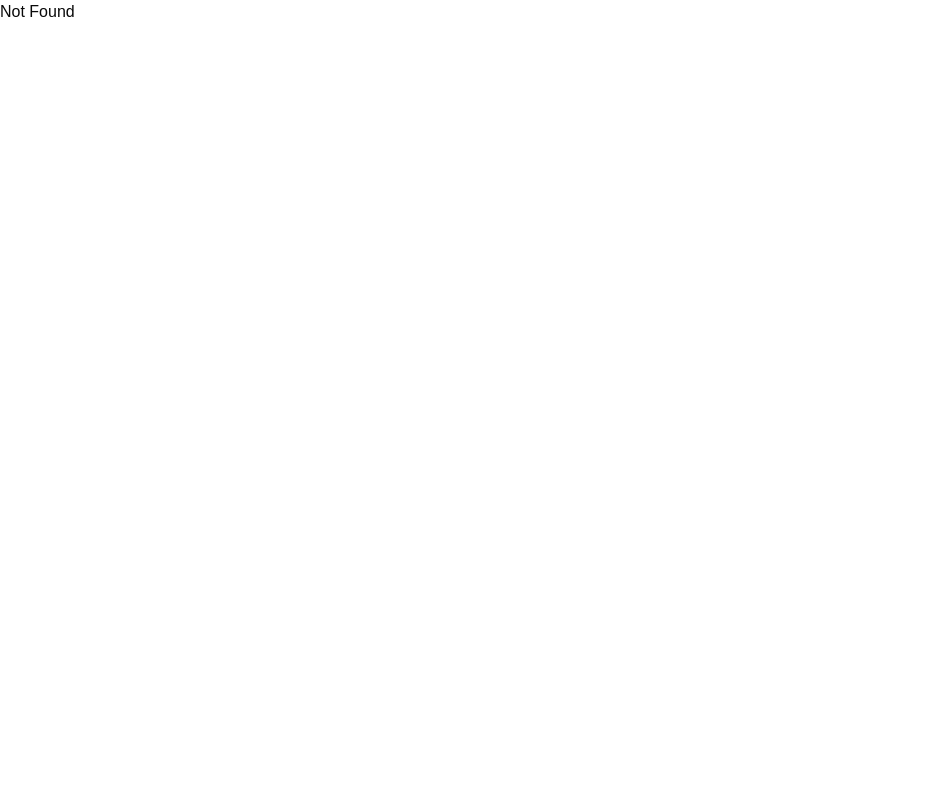
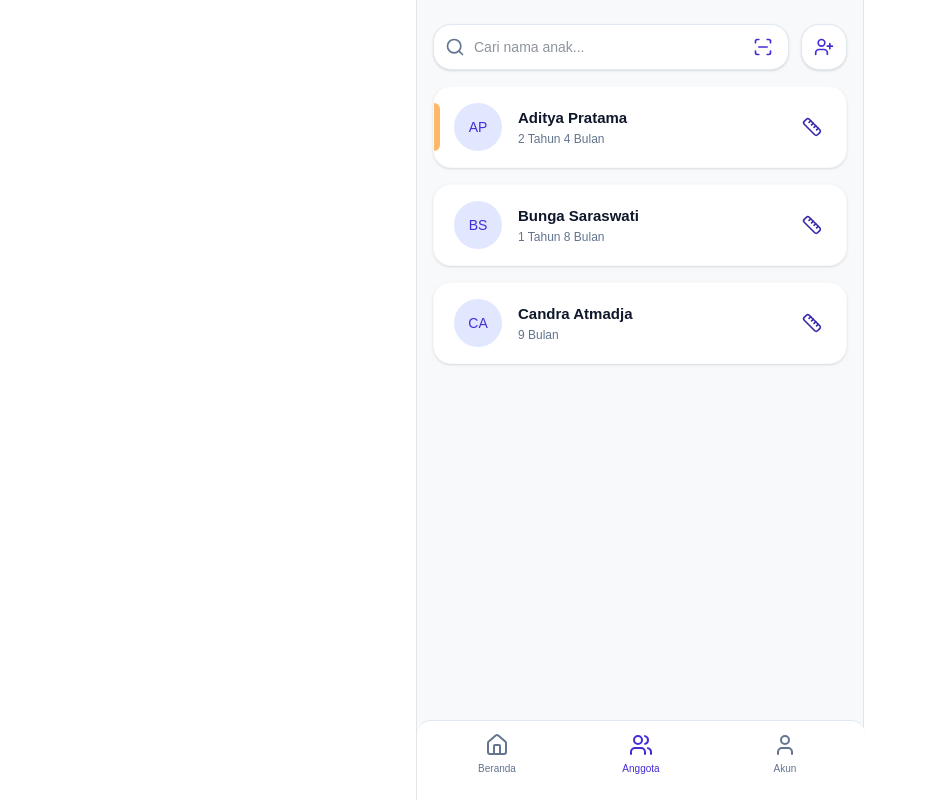
Before and after one commit to sarishoproject/pkm-posyandu, a React (Vite) app: page /anggota in a window 1280 px wide. Shown: the whole page, without its empty margins (0-926 px from the left). Built offline with nearby package versions, Linux system fonts and the light colour scheme.

Commit message:
feat(ui): implement members list view

```diff
--- a/package.json
+++ b/package.json
@@ -1,6 +1,6 @@
 {
   "name": "pkm-posyandu",
-  "version": "2.0.0",
+  "version": "2.1.0",
   "private": true,
   "type": "module",
   "scripts": {
--- /dev/null
+++ b/src/app/anggota/index.tsx
@@ -0,0 +1,116 @@
+import { createFileRoute, Link } from "@tanstack/react-router";
+import {
+  Search,
+  ScanLine,
+  UserPlus,
+  Ruler,
+  Home,
+  Users,
+  User
+} from 'lucide-react';
+
+export const Route = createFileRoute("/anggota/")({
+  component: MobileView,
+});
+
+function MobileView() {
+  const childrenData = [
+    {
+      initials: 'AP',
+      name: 'Aditya Pratama',
+      age: '2 Tahun 4 Bulan',
+      isActive: true,
+    },
+    {
+      initials: 'BS',
+      name: 'Bunga Saraswati',
+      age: '1 Tahun 8 Bulan',
+      isActive: false,
+    },
+    {
+      initials: 'CA',
+      name: 'Candra Atmadja',
+      age: '9 Bulan',
+      isActive: false,
+    },
+  ];
+
+  return (
+    <div className="flex flex-col min-h-screen bg-[#F8F9FA] max-w-md mx-auto relative font-sans text-slate-800 border-x">
+      <div className="flex items-center gap-3 p-4 pt-6">
+        <div className="relative flex-1">
+          <Search className="absolute left-3 top-1/2 -translate-y-1/2 w-5 h-5 text-slate-500" />
+          <input
+            type="text"
+            placeholder="Cari nama anak..."
+            className="w-full pl-10 pr-12 py-3 rounded-2xl border border-slate-200 focus:outline-none focus:border-indigo-600 focus:ring-1 focus:ring-indigo-600 bg-white shadow-sm text-sm"
+          />
+          <button className="absolute right-3 top-1/2 -translate-y-1/2 p-1 text-indigo-700 hover:bg-indigo-50 rounded-md transition-colors">
+            <ScanLine className="w-5 h-5" />
+          </button>
+        </div>
+
+        <button className="p-3 border border-slate-200 rounded-2xl bg-white text-indigo-700 hover:bg-slate-50 transition-colors shadow-sm flex-shrink-0">
+          <UserPlus className="w-5 h-5" />
+        </button>
+      </div>
+
+      <div className="flex-1 overflow-y-auto px-4 pb-24 space-y-4">
+        {childrenData.map((child, index) => (
+          <div
+            key={index}
+            className="relative bg-white rounded-2xl p-4 flex items-center justify-between shadow-sm border border-slate-100/50 overflow-hidden"
+          >
+            {child.isActive && (
+              <div className="absolute left-0 top-1/2 -translate-y-1/2 w-1.5 h-12 bg-orange-300 rounded-r-full" />
+            )}
+
+            <div className="flex items-center gap-4 pl-1">
+              <div className="w-12 h-12 rounded-full bg-indigo-100 text-indigo-700 flex items-center justify-center font-medium text-sm shrink-0">
+                {child.initials}
+              </div>
+              <div className="flex flex-col">
+                <span className="font-semibold text-slate-900 text-[15px]">
+                  {child.name}
+                </span>
+                <span className="text-xs text-slate-500 mt-0.5">
+                  {child.age}
+                </span>
+              </div>
+            </div>
+
+            <button className="text-indigo-800 p-2">
+              <Ruler className="w-5 h-5" />
+            </button>
+          </div>
+        ))}
+      </div>
+
+      <div className="fixed bottom-0 w-full max-w-md bg-white border-t border-slate-200 flex justify-around pb-6 pt-3 px-2 z-10 rounded-t-xl">
+        <Link
+          to="/"
+          className="flex flex-col items-center gap-1 text-slate-500 hover:text-indigo-700 w-20 [&.active]:text-indigo-700"
+        >
+          <Home className="w-6 h-6" />
+          <span className="text-[10px] font-medium">Beranda</span>
+        </Link>
+
+        <Link
+          to="/anggota"
+          className="flex flex-col items-center gap-1 text-slate-500 hover:text-indigo-700 w-20 [&.active]:text-indigo-700"
+        >
+          <Users className="w-6 h-6" />
+          <span className="text-[10px] font-medium">Anggota</span>
+        </Link>
+
+        <Link
+          to="/akun"
+          className="flex flex-col items-center gap-1 text-slate-500 hover:text-indigo-700 w-20 [&.active]:text-indigo-700"
+        >
+          <User className="w-6 h-6" />
+          <span className="text-[10px] font-medium">Akun</span>
+        </Link>
+      </div>
+    </div>
+  );
+}
--- a/src/routeTree.gen.ts
+++ b/src/routeTree.gen.ts
@@ -10,11 +10,17 @@
 
 import { Route as rootRouteImport } from './app/__root'
 import { Route as IndexRouteImport } from './app/index'
+import { Route as AnggotaIndexRouteImport } from './app/anggota/index'
 import { Route as PesertaIndexRouteImport } from './app/peserta/index'
 
 const IndexRoute = IndexRouteImport.update({
   id: '/',
   path: '/',
+  getParentRoute: () => rootRouteImport,
+} as any)
+const AnggotaIndexRoute = AnggotaIndexRouteImport.update({
+  id: '/anggota/',
+  path: '/anggota/',
   getParentRoute: () => rootRouteImport,
 } as any)
 const PesertaIndexRoute = PesertaIndexRouteImport.update({
@@ -25,27 +31,31 @@ const PesertaIndexRoute = PesertaIndexRouteImport.update({
 
 export interface FileRoutesByFullPath {
   '/': typeof IndexRoute
+  '/anggota/': typeof AnggotaIndexRoute
   '/peserta/': typeof PesertaIndexRoute
 }
 export interface FileRoutesByTo {
   '/': typeof IndexRoute
+  '/anggota': typeof AnggotaIndexRoute
   '/peserta': typeof PesertaIndexRoute
 }
 export interface FileRoutesById {
   __root__: typeof rootRouteImport
   '/': typeof IndexRoute
+  '/anggota/': typeof AnggotaIndexRoute
   '/peserta/': typeof PesertaIndexRoute
 }
 export interface FileRouteTypes {
   fileRoutesByFullPath: FileRoutesByFullPath
-  fullPaths: '/' | '/peserta/'
+  fullPaths: '/' | '/anggota/' | '/peserta/'
   fileRoutesByTo: FileRoutesByTo
-  to: '/' | '/peserta'
-  id: '__root__' | '/' | '/peserta/'
+  to: '/' | '/anggota' | '/peserta'
+  id: '__root__' | '/' | '/anggota/' | '/peserta/'
   fileRoutesById: FileRoutesById
 }
 export interface RootRouteChildren {
   IndexRoute: typeof IndexRoute
+  AnggotaIndexRoute: typeof AnggotaIndexRoute
   PesertaIndexRoute: typeof PesertaIndexRoute
 }
 
@@ -56,6 +66,13 @@ declare module '@tanstack/react-router' {
       path: '/'
       fullPath: '/'
       preLoaderRoute: typeof IndexRouteImport
+      parentRoute: typeof rootRouteImport
+    }
+    '/anggota/': {
+      id: '/anggota/'
+      path: '/anggota'
+      fullPath: '/anggota/'
+      preLoaderRoute: typeof AnggotaIndexRouteImport
       parentRoute: typeof rootRouteImport
     }
     '/peserta/': {
@@ -70,6 +87,7 @@ declare module '@tanstack/react-router' {
 
 const rootRouteChildren: RootRouteChildren = {
   IndexRoute: IndexRoute,
+  AnggotaIndexRoute: AnggotaIndexRoute,
   PesertaIndexRoute: PesertaIndexRoute,
 }
 export const routeTree = rootRouteImport
```
Also changed, not shown: 1 other file (tests, documents, lock files or other folders).
